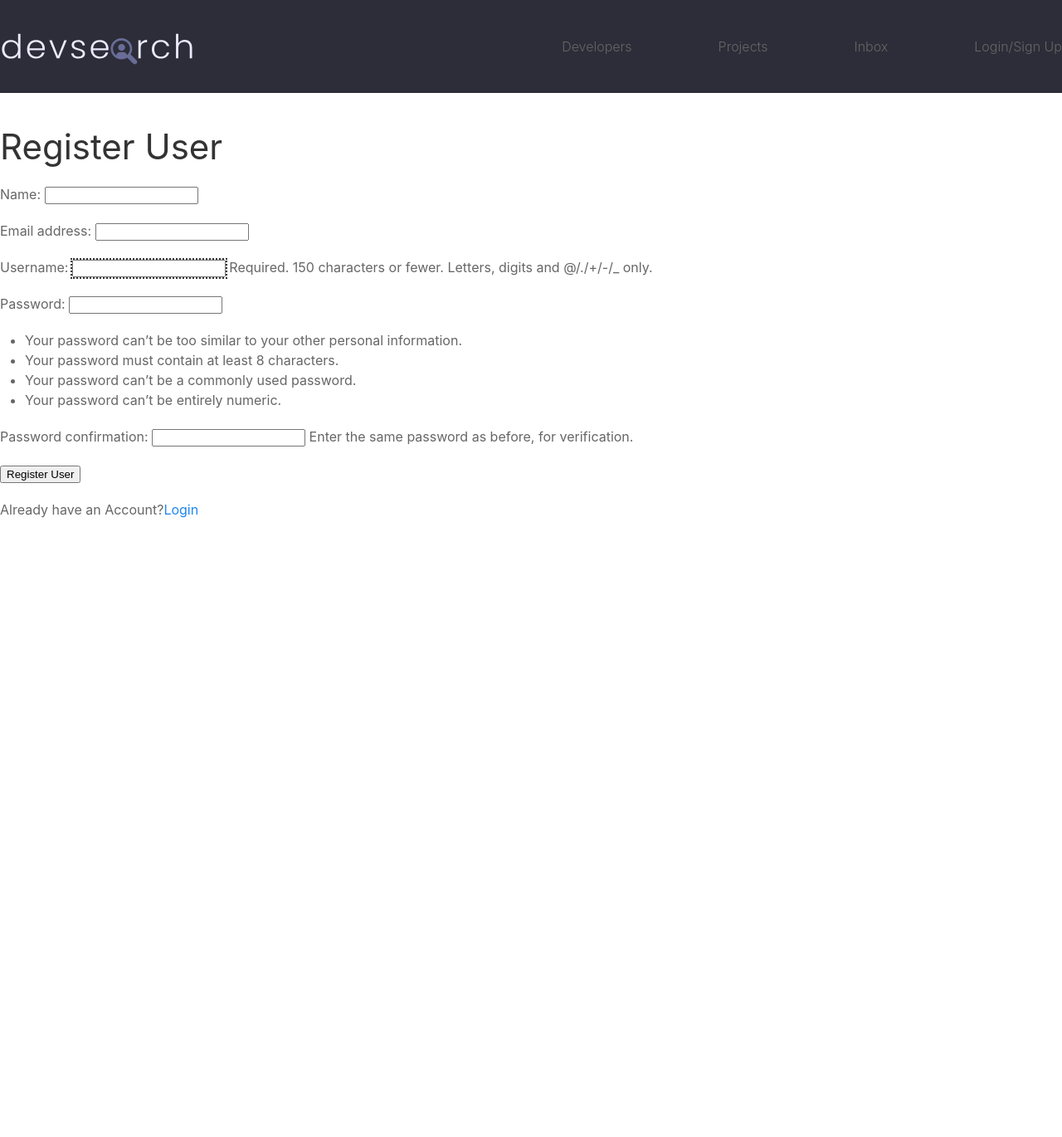
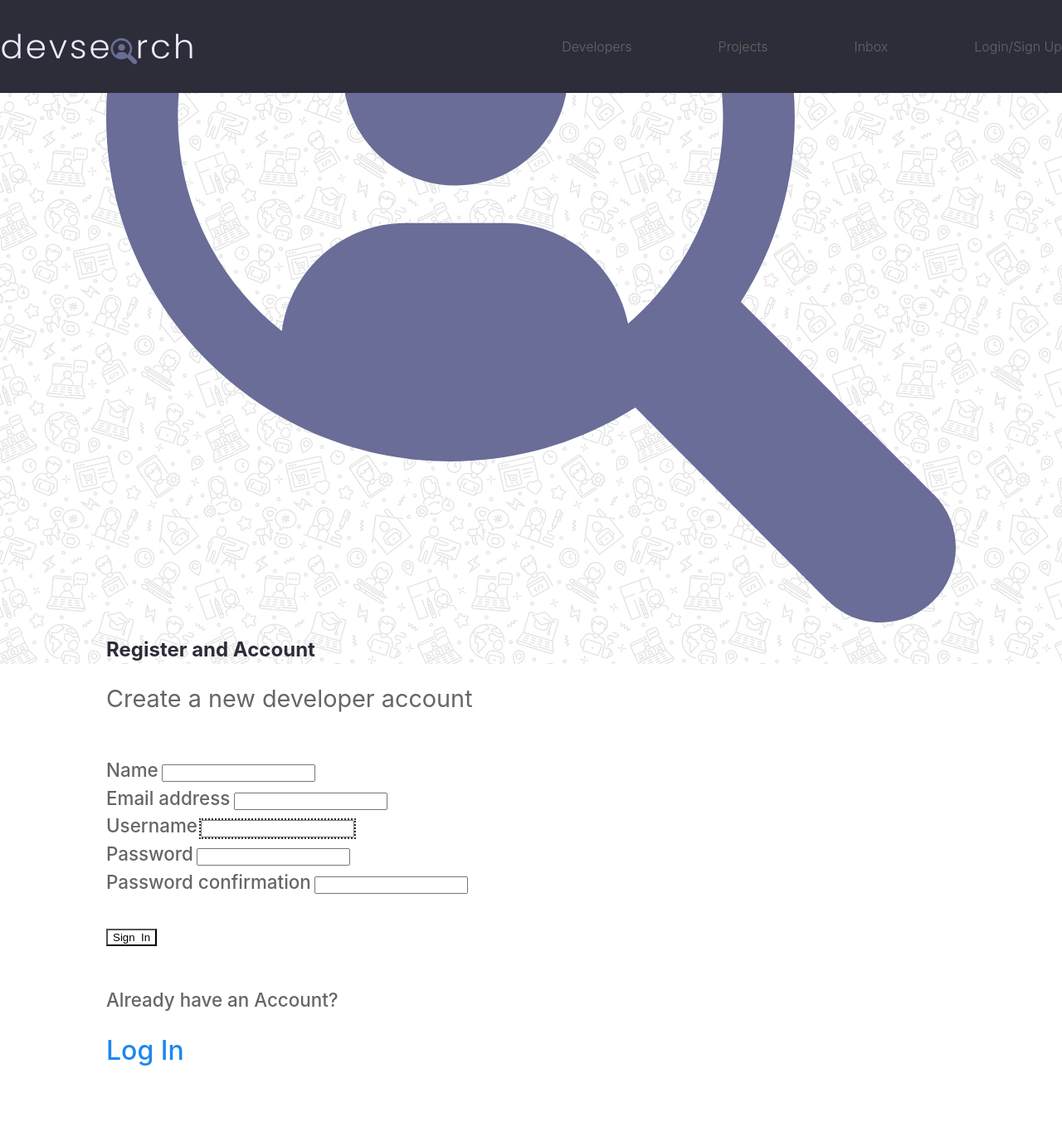
Before and after one commit to hassonor/DeveloperSearch-Django-Python, a Django app: page /register/ in a window 1280 px wide. Shown: the whole page at 83% size. Before the commit the page ends 624 px from the top, so only its background shows below. Run offline with Django 3.2, Linux system fonts and the light colour scheme; some libraries are stand-ins or nearby versions.

Commit message:
Styling Login, Register and add Notifications

```diff
--- a/projects/forms.py
+++ b/projects/forms.py
@@ -17,6 +17,3 @@
 
         for name, field in self.fields.items():
             field.widget.attrs.update({'class': 'input', 'placeholder': 'Add ' + name})
-
-        # self.fields['title'].widget.attrs.update({'class': 'input', 'placeholder': 'Add title'})
-        # self.fields['description'].widget.attrs.update({'class': 'input', 'placeholder': 'Add description'})
--- a/static/styles/app.css
+++ b/static/styles/app.css
@@ -659,7 +659,7 @@
   left: 0;
   bottom: 0;
   right: 0;
-  background: url(../../../../Downloads/Django-2021-master/resources/DevSearch-Theme/images/pattern.jpg);
+  background: url(../images/pattern.jpg);
 }
 
 .auth > .card {
@@ -845,3 +845,19 @@
   margin-bottom: 1rem;
   margin-top: 2rem;
 }
+
+
+
+/*=======================
+  Fixed Position Alerts Wrapper
+========================*/
+
+.alert {
+  position: fixed;
+  left: 50%;
+  top: 120px;
+  transform: translate(-50%, -50%);
+
+
+  z-index: 99999;
+}
--- a/templates/main.html
+++ b/templates/main.html
@@ -19,16 +19,23 @@
 </head>
 <body>
 {% include 'navbar.html' %}
-{% if messages %}
-    <ul class="messages">
-        {% for message in messages %}
-            <li{% if message.tags %} class="{{ message.tags }}"{% endif %}>{{ message }}</li>
-        {% endfor %}
-    </ul>
-{% endif %}
+
+   {% if messages %}
+
+    {% for message in messages %}
+    <div class="alert  alert--{{message.tags}}">
+        <p class="alert__message">{{message}}</p>
+        <button class="alert__close">x</button>
+    </div>
+
+    {% endfor %}
+
+    {% endif %}
+
 {% block content %}
 
 {% endblock content %}
 
 </body>
+<script src="{% static 'uikit/app.js' %}"></script>
 </html>
--- a/users/forms.py
+++ b/users/forms.py
@@ -1,6 +1,7 @@
 from django.forms import ModelForm
 from django.contrib.auth.forms import UserCreationForm
 from django.contrib.auth.models import User
+
 
 class CustomUserCreationForm(UserCreationForm):
     class Meta:
@@ -10,3 +11,9 @@
             'first_name': 'Name',
 
         }
+
+    def __init__(self, *args, **kwargs):
+        super(CustomUserCreationForm, self).__init__(*args, **kwargs)
+
+        for name, field in self.fields.items():
+                field.widget.attrs.update({'class': 'input'})
--- a/users/templates/users/login_register.html
+++ b/users/templates/users/login_register.html
@@ -1,24 +1,82 @@
 {% extends 'main.html' %}
-
+{% load static %}
 
 {% block content %}
     {% if page == 'register' %}
-        <h1>Register User</h1>
-        <form method="POST" action="{% url 'register' %}">
-        {% csrf_token %}
-            {{ form.as_p }}
-            <input type="submit" value="Register User"/>
-        </form>
-          <p>Already have an Account?<a href="{% url 'login' %}">Login</a></p>
+        <div class="auth">
+    <div class="card">
+      <div class="auth__header text-center">
+        <a href="/">
+          <img src="{% static 'images/icon.svg'  %}" alt="icon" />
+        </a>
+        <h3>Register and Account</h3>
+        <p>Create a new developer account</p>
+      </div>
+
+      <form method="POST" action="{% url 'register' %}" class="form auth__form">
+                  {% csrf_token %}
+          {% for field in form %}
+            <div class="form__field">
+          <label for="formInput#text">{{ field.label}}</label>
+          {{ field }}
+                {% for error in field.errors %}
+                <p style="color: red;">{{error}}</p>
+                     {% endfor %}
+        </div>
+
+          {% endfor %}
+
+        <div class="auth__actions">
+          <input class="btn btn--sub btn--lg" type="submit" value="Sign  In" />
+        </div>
+      </form>
+      <div class="auth__alternative">
+        <p>Already have an Account?</p>
+        <a href="{% url 'login' %}">Log In</a>
+      </div>
+    </div>
+  </div>
+
         {% else %}
-        <form action="{% url 'login' %}" method="POST">
-            {% csrf_token %}
-            <input type="text" name="username" placeholder="Username"/>
-            <input type="password" name="password" placeholder="Enter password"/>
-            <input type="submit" value="Login"/>
+    <div class="auth">
 
-        <p>Don't have an Account?<a href="{% url 'register' %}">Sign Up</a></p>
-        </form>
+    <div class="card">
+
+      <div class="auth__header text-center">
+        <a href="/">
+          <img src="{% static 'images/icon.svg' %}" alt="icon" />
+        </a>
+        <h3>Account Login</h3>
+        <p>Hello Developer, Welcome Back!</p>
+      </div>
+
+      <form action="{% url 'login' %}" method="POST" class="form auth__form">
+              {% csrf_token %}
+        <!-- Input:Email -->
+        <div class="form__field">
+          <label for="formInput#text">Username: </label>
+          <input class="input input--text" id="formInput#text" type="text" name="username"
+            placeholder="Enter your username..." />
+        </div>
+
+        <!-- Input:Password -->
+        <div class="form__field">
+          <label for="formInput#password">Password: </label>
+          <input class="input input--password" id="formInput#passowrd" type="password" name="password"
+            placeholder="••••••••" />
+        </div>
+        <div class="auth__actions">
+          <input class="btn btn--sub btn--lg" type="submit" value="Log In" />
+          <a href="forgetpassword.html">Forget Password?</a>
+        </div>
+      </form>
+
+      <div class="auth__alternative">
+        <p>Don’t have an Account?</p>
+        <a href="{% url 'register' %}">Sign Up</a>
+      </div>
+    </div>
+  </div>
     {% endif %}
 
 
--- a/users/views.py
+++ b/users/views.py
@@ -32,7 +32,7 @@
 
 def logout_user(request):
     logout(request)
-    messages.error(request, 'Username was successfully logged out!')
+    messages.info(request, 'Username was successfully logged out!')
     return redirect('login')
 
 def register_user(request):
```
Also changed, not shown: db.sqlite3.
